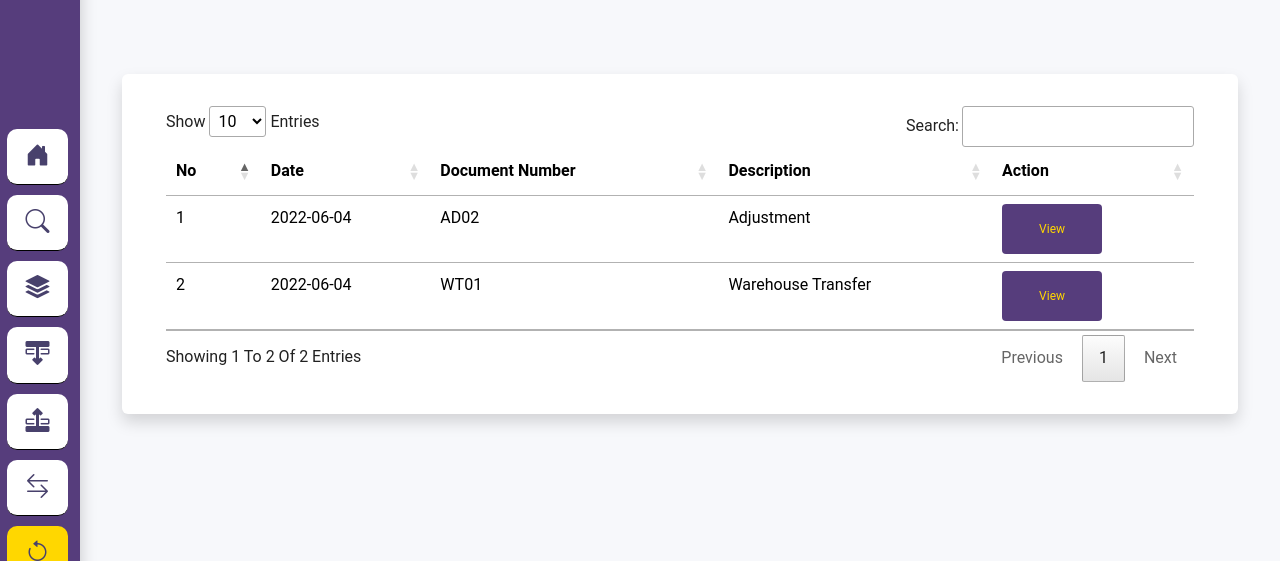
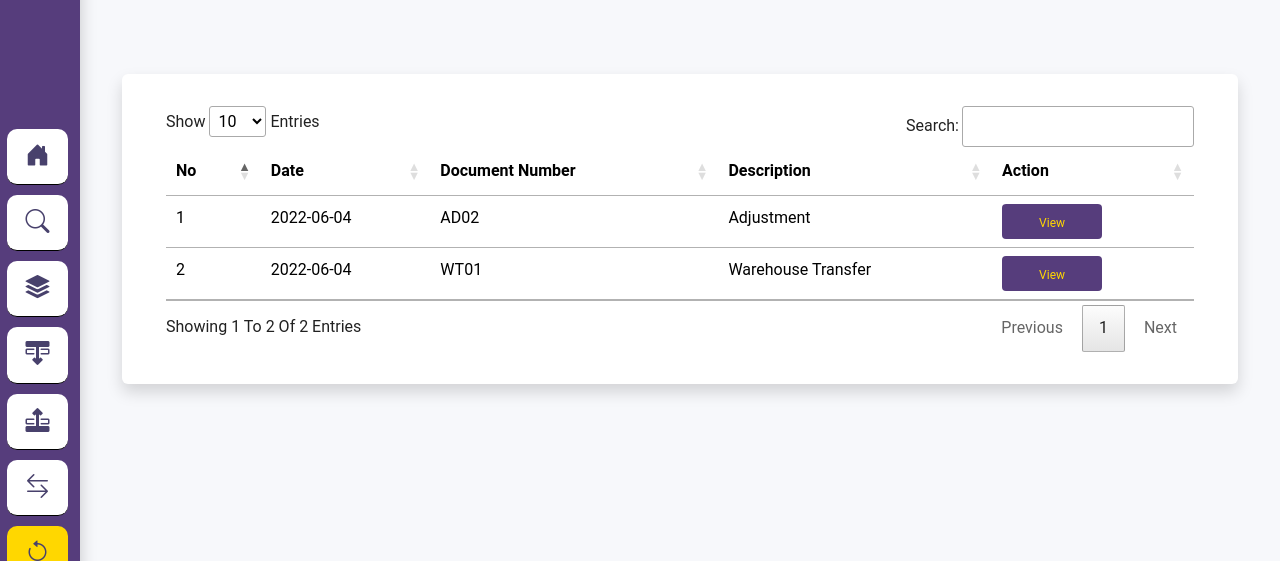
Before and after one commit to gilgmlr/live-stock, a CodeIgniter app: page /live-stock/history in a window 1280 px wide. Shown: the part 50-611 px from the top of the page. Run offline with CodeIgniter, Linux system fonts and the light colour scheme; data comes from the database, SQL or seed files in the repository; some libraries are stand-ins or nearby versions; some web fonts are replaced.

Commit message:
Update index.php

```diff
--- a/application/views/history/index.php
+++ b/application/views/history/index.php
@@ -27,7 +27,7 @@
                                     <td><?= $data->doc_num ?></td>
                                     <td><?= $data->description ?></td>
                                     <td>
-                                        <button type="button" class="btn btn-warning btn-sm" style="margin:0px"
+                                        <button type="button" class="btn btn-warning btn-sm" style="margin:0px; height:35px;"
                                             data-bs-toggle="modal" data-bs-target="#edit<?=$i ?>">View</button>
                                     </td>
                                 </tr>
```
